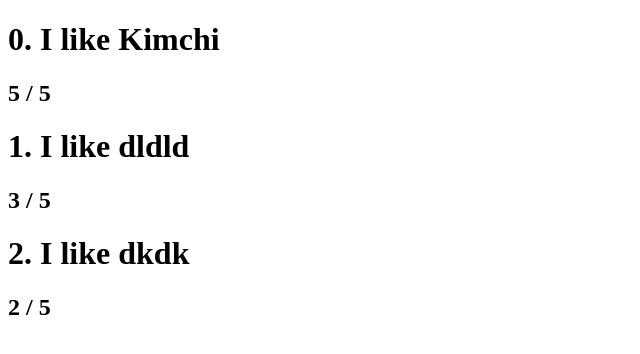
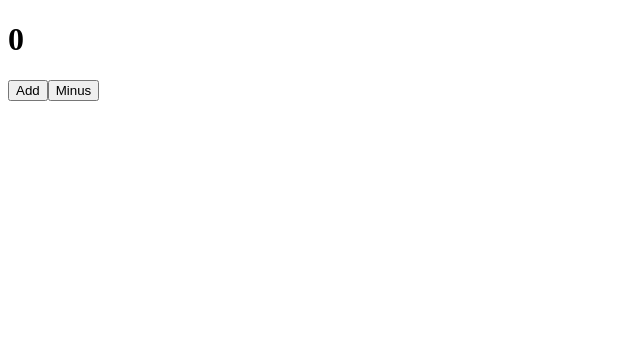
Before and after one commit to Yeyeong99/movie_app_clone_coding, a React (Create React App) app: page / in a window 1280 px wide. Shown: the top 354 px of the page, without its empty margins (0-640 px from the left). Built offline with nearby package versions, Linux system fonts and the light colour scheme.

Commit message:
[Concept] Class Components and State #9

```diff
--- a/src/App.js
+++ b/src/App.js
@@ -1,43 +1,24 @@
 import React from "react";
 import PropTypes from "prop-types";
 
-function Food({ name, id, rating }) {
-  return (
-    <>
-      <h1>
-        {id}. I like {name}
-      </h1>
-      <h2>{rating} / 5</h2>
-    </>
-  );
+class App extends React.Component {
+  state = {
+    count: 0,
+  };
+  add = () => {
+    console.log("add");
+  };
+  minus = () => {
+    console.log("minus");
+  };
+  render() {
+    return (
+      <div>
+        <h1>{this.state.count}</h1>
+        <button onClick={this.add}>Add</button>
+        <button onClick={this.minus}>Minus</button>
+      </div>
+    );
+  }
 }
-
-Food.propTypes = {
-  name: PropTypes.string.isRequired,
-  id: PropTypes.number.isRequired,
-  rating: PropTypes.number.isRequired,
-};
-
-const foodILike = [
-  { name: "Kimchi", id: 0, rating: 5 },
-  { name: "dldld", id: 1, rating: 3 },
-  { name: "dkdk", id: 2, rating: 2 },
-];
-
-function renderFood(dish) {
-  const { name, id, rating } = dish;
-  return <Food name={name} id={id} key={id} rating={rating} />;
-}
-function App() {
-  return (
-    <div className="App">
-      {/* <Food fav="kimchi" />
-      <Food fav="kkkk" />
-      <Food fav="what" />
-      <Food fav="sleep tight" /> */}
-      {foodILike.map(renderFood)}
-    </div>
-  );
-}
-
 export default App;
```
Also changed, not shown: 1 other file (tests, documents, lock files or other folders).
